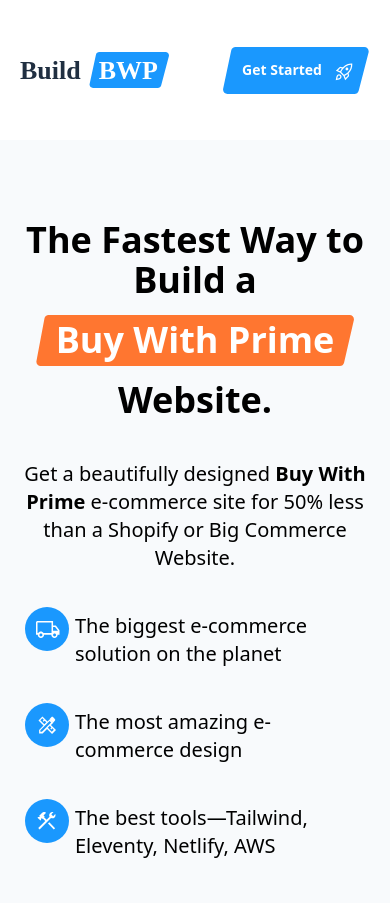
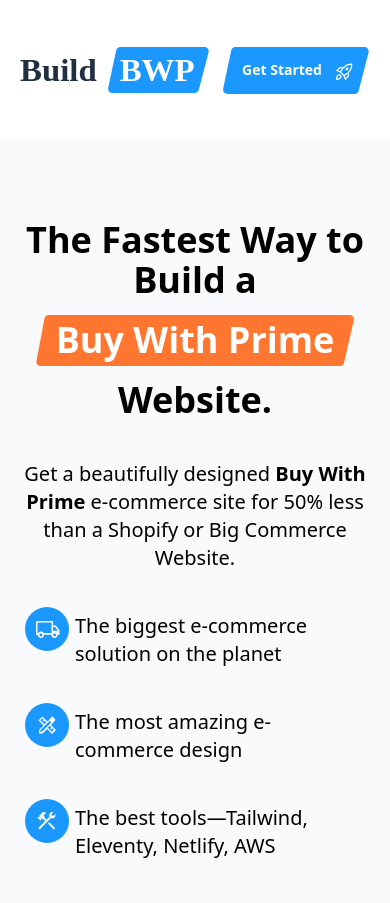
Before and after one commit to madoublet/buildbwp, a website: page index.html in a window 390 px wide. Shown: the top 903 px of the page. Drawn offline with Linux system fonts and the light colour scheme.

Commit message:
update logo

```diff
--- a/index.html
+++ b/index.html
@@ -11,7 +11,7 @@
     <!-- header -->
     <header class="container mx-auto grid grid-cols-5 gap-4 items-center mb-10 mt-10 pl-5 pr-5">
         <div class="col-span-1">
-            <img class="inline-block max-w-[150px] sm:max-w-[200px]" src="assets/build-bwp-logo.svg">
+            <img class="inline-block max-w-[190px] sm:max-w-[200px]" src="assets/build-bwp-logo.svg">
         </div >
         <div class="col-span-4 text-right">
             <a class="hidden sm:inline-block font-bold text-sm md:text-lg" href="#how-it-works">How it Works</a>
```
Also changed, not shown: dist/output.css.
